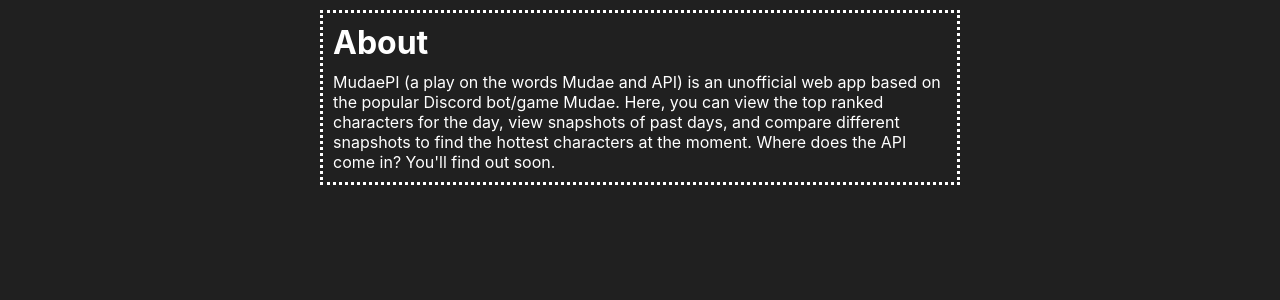
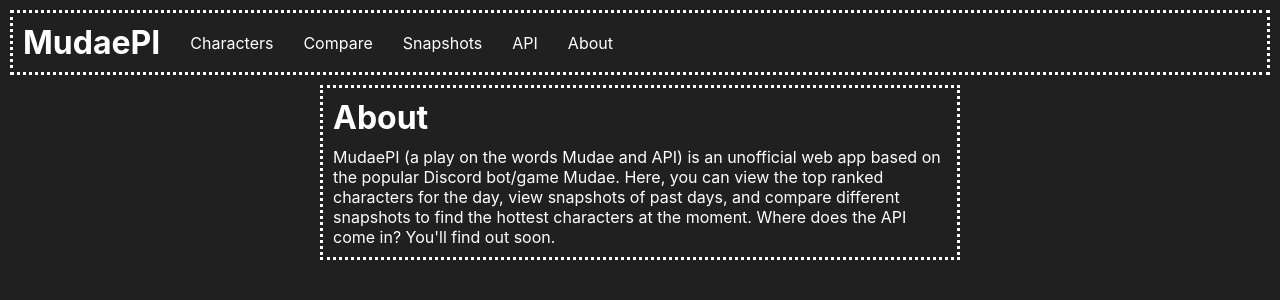
Before and after one commit to jelalalamy/MudaePI, a React (Create React App) app: page /about in a window 1280 px wide. Shown: the top 300 px of the page. Built offline with nearby package versions, Linux system fonts and the light colour scheme; no server answers.

Commit message:
Added Header to all Pages

```diff
--- a/src/components/About.js
+++ b/src/components/About.js
@@ -1,12 +1,16 @@
 import React from 'react'
+import Header from './Header'
 
 export const About = () => {
   return (
-    <div className="aboutWrapper">
-      <h1 className="aboutHeader">About</h1>
-      <p className="aboutBody">MudaePI (a play on the words Mudae and API) is an unofficial web app based on the popular Discord bot/game Mudae.
-      Here, you can view the top ranked characters for the day, view snapshots of past days, and compare different snapshots to find the hottest
-      characters at the moment. Where does the API come in? You'll find out soon.</p>
+    <div>
+      <Header/>
+      <div className="aboutWrapper">
+        <h1 className="aboutHeader">About</h1>
+        <p className="aboutBody">MudaePI (a play on the words Mudae and API) is an unofficial web app based on the popular Discord bot/game Mudae.
+        Here, you can view the top ranked characters for the day, view snapshots of past days, and compare different snapshots to find the hottest
+        characters at the moment. Where does the API come in? You'll find out soon.</p>
+      </div>
     </div>
   )
 }
--- a/src/components/WIP.js
+++ b/src/components/WIP.js
@@ -1,10 +1,14 @@
 import React from 'react'
+import Header from './Header'
 
 const WIP = () => {
   return (
-    <div className="wipWrapper">
-      <h1>Coming soon...</h1>
-    </div>
+    <div>
+      <Header/>
+      <div className="wipWrapper">
+        <h1>Coming soon...</h1>
+      </div>
+      </div>
   )
 }
 
```
